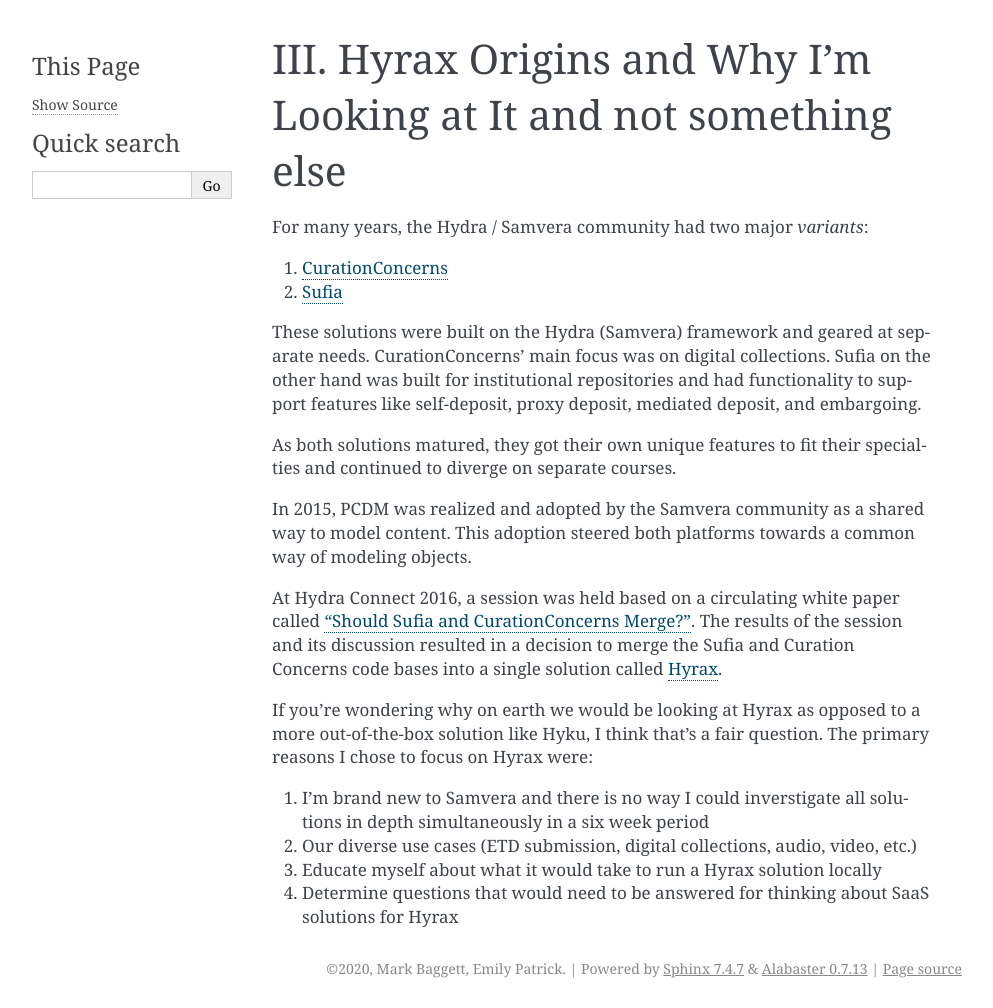
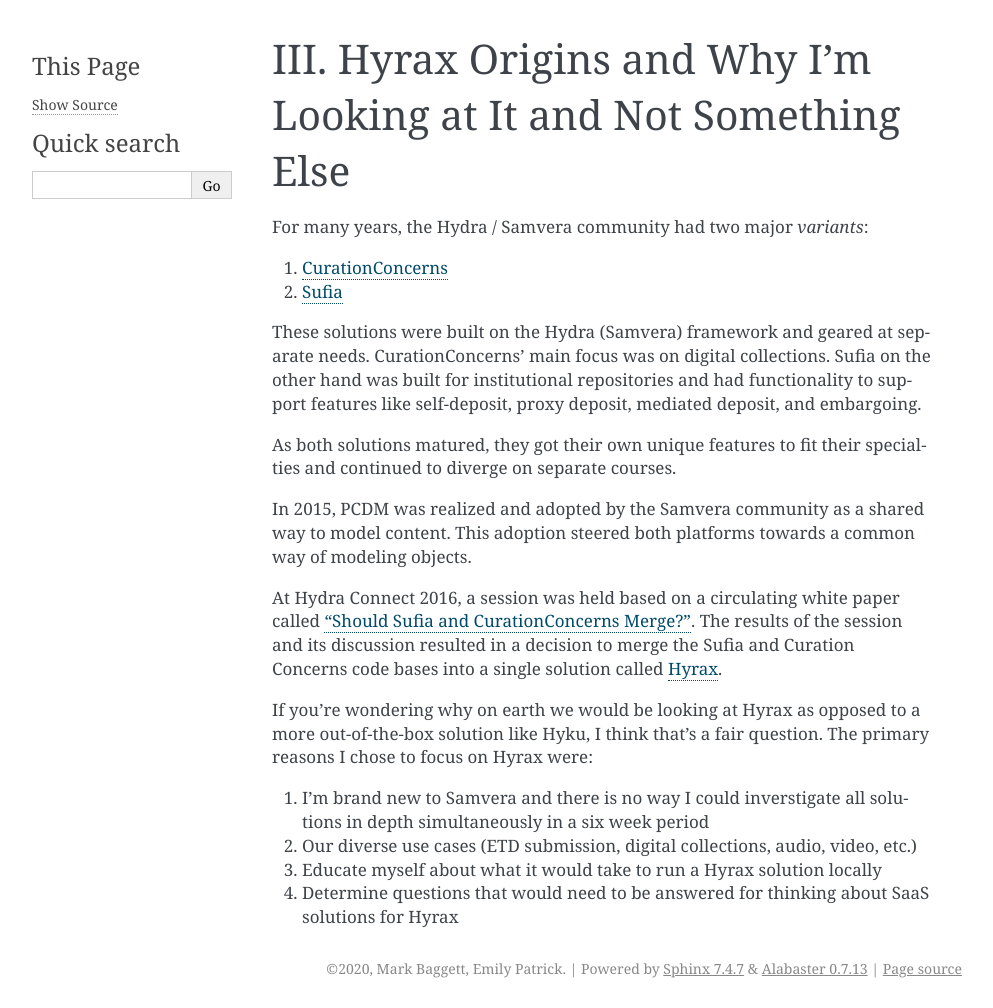
Before and after one commit to markpbaggett/utk_hyrax_review_docs, a Sphinx documentation site: the page built from docs/source/demo1/3_hyrax_origins.rst, in a window 1280 px wide. Shown: the whole page, without its empty margins (148-1141 px from the left). Built offline with Sphinx 7.4.7, drawn with Linux system fonts in a browser that asks for light colours.

Commit message:
Fix title.

```diff
--- a/docs/source/demo1/3_hyrax_origins.rst
+++ b/docs/source/demo1/3_hyrax_origins.rst
@@ -1,4 +1,4 @@
-III. Hyrax Origins and Why I'm Looking at It and not something else
+III. Hyrax Origins and Why I'm Looking at It and Not Something Else
 -------------------------------------------------------------------
 
 For many years, the Hydra / Samvera community had two major *variants*:
```
